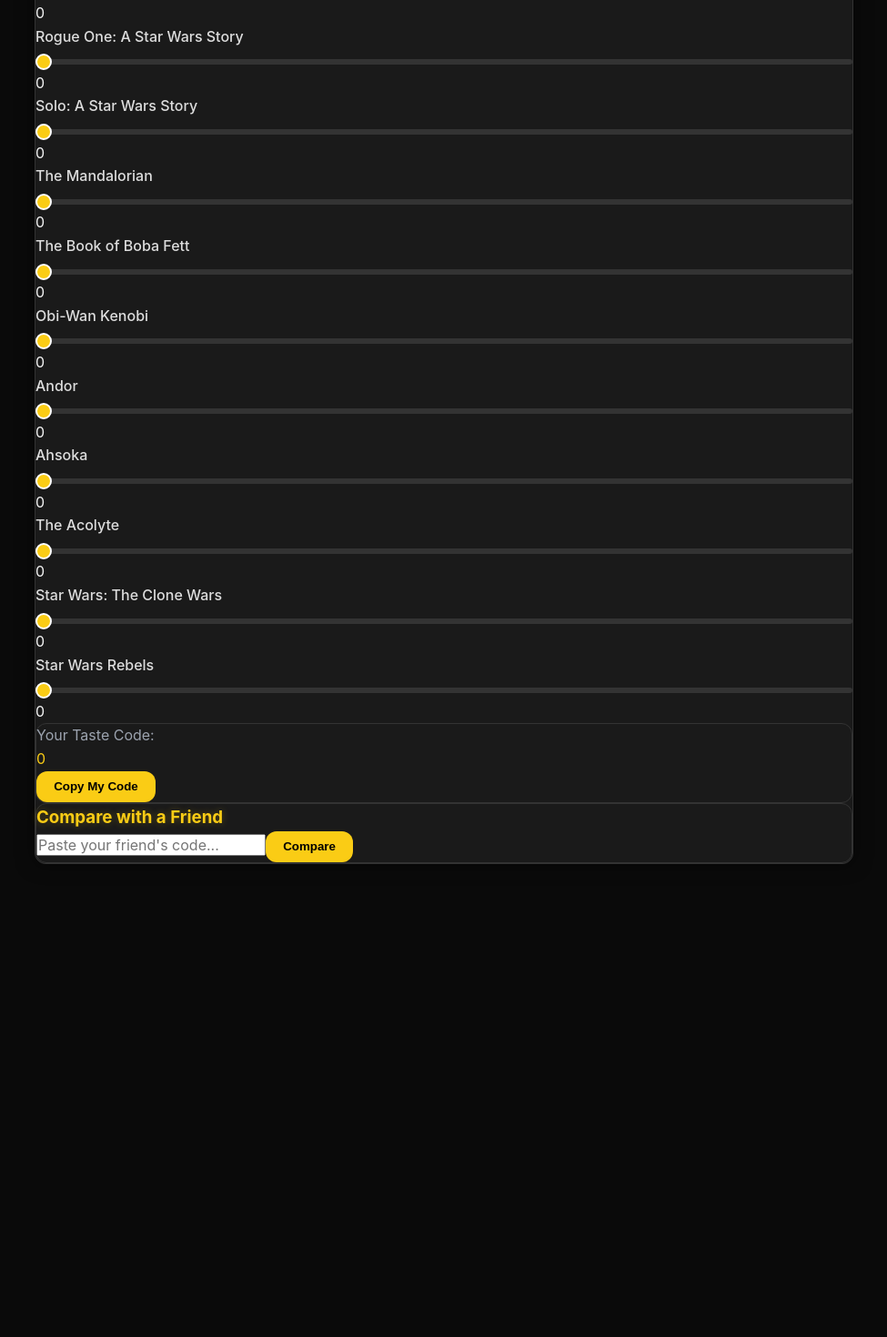
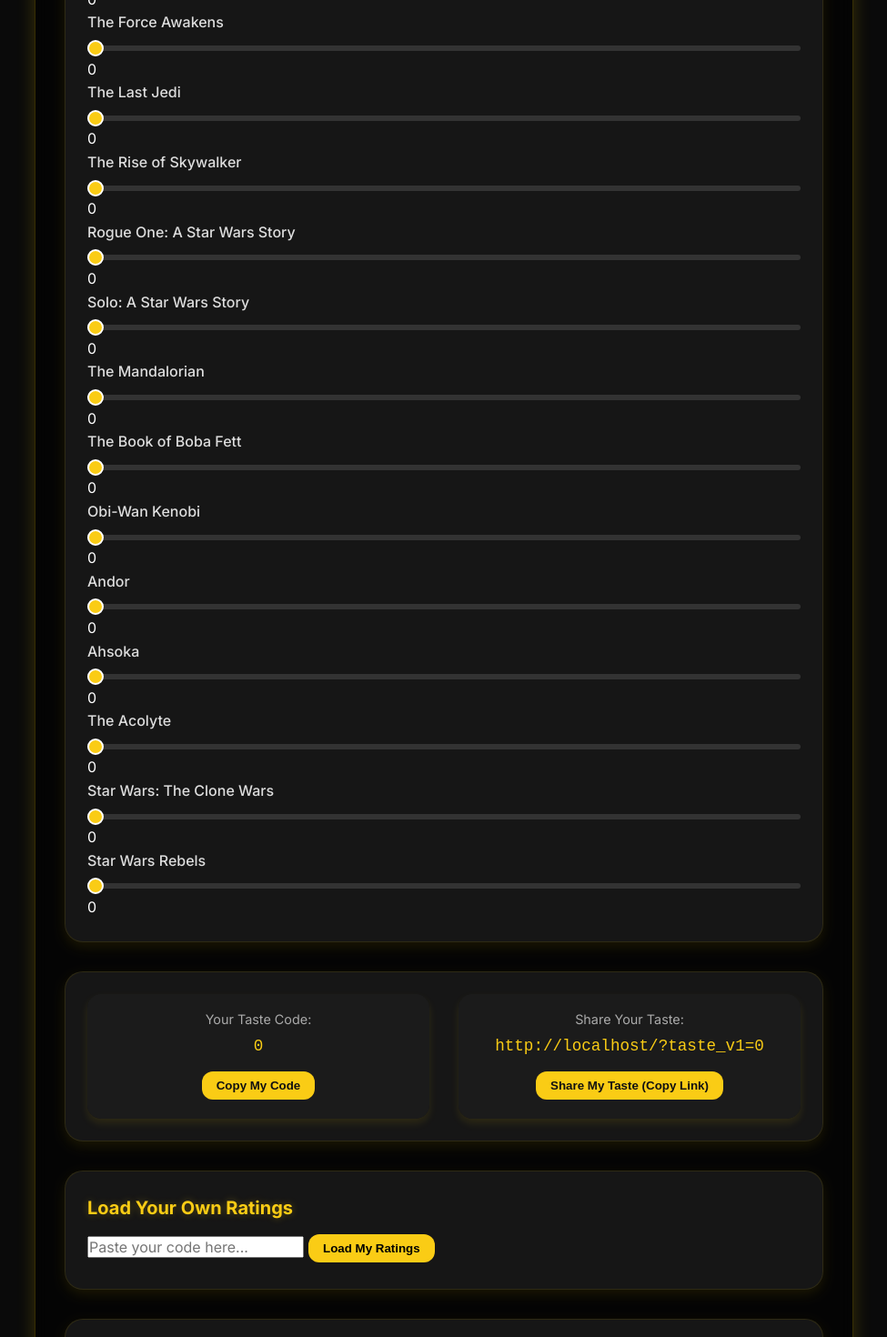
Before and after one commit to Powermind/taste-wars, a Vue app: page / in a window 1280 px wide. Shown: the part 880-2350 px from the top of the page at 91% size, without its empty margins (152-1127 px from the left). Before the commit the page ends 1862 px from the top, so only its background shows below. Built offline with nearby package versions, Linux system fonts and the light colour scheme.

Commit message:
Fixed some css and added share url

```diff
--- a/index.html
+++ b/index.html
@@ -5,6 +5,7 @@
     <link rel="icon" href="/favicon.ico">
     <meta name="viewport" content="width=device-width, initial-scale=1.0">
     <title>Vite App</title>
+    <link href="https://fonts.googleapis.com/css2?family=Orbitron:wght@500;700;900&family=Inter:wght@400;500;700&display=swap" rel="stylesheet">
   </head>
   <body>
     <div id="app"></div>
--- a/package.json
+++ b/package.json
@@ -1,5 +1,5 @@
 {
-  "name": "frontend",
+  "name": "tastewars",
   "version": "0.0.0",
   "private": true,
   "type": "module",
@@ -22,7 +22,7 @@
   "devDependencies": {
     "@vitejs/plugin-vue": "^6.0.1",
     "gh-pages": "^6.3.0",
-    "vite": "^7.1.11",
-    "vite-plugin-vue-devtools": "^8.0.3"
+    "vite": "^7.1.12",
+    "vue": "^3.3.4"
   }
 }
--- a/src/components/StarWarsMatcher.vue
+++ b/src/components/StarWarsMatcher.vue
@@ -1,14 +1,14 @@
 <template>
-  <div class="p-6 max-w-5xl mx-auto text-white bg-gray-900 rounded-2xl shadow-lg">
+  <div class="container">
     <h1 class="text-3xl font-bold text-yellow-400 mb-6 text-center">
       ⭐ Taste Wars
     </h1>
-    <h3>This is a fan-made project. Star Wars® is a trademark of Lucasfilm Ltd. This app is not affiliated with or endorsed by Lucasfilm or Disney.</h3>
-
+    <h3>This is a fan-made project. Star Wars® is a trademark of Lucasfilm Ltd. This app is NOT affiliated with or endorsed by Lucasfilm or Disney.</h3>
     <!-- Rating Form -->
-    <div class="mb-8">
-      <div class="flex items-center justify-between mb-2">
+    <div class="section-box">
+      <div class="flex items-center justify-between mb-2 instructions-wrapper">
         <h2 class="text-xl font-semibold">Rate Each Movie/Series</h2>
+        <p>If you have not seen a movie or series, just leave it at 0 and it will be excluded from your taste code.</p>
         <button
           @click="randomizeRatings"
           class="bg-yellow-500 hover:bg-yellow-400 text-black font-semibold px-3 py-1 rounded-xl text-sm"
@@ -47,20 +47,40 @@
     </div>
 
     <!-- Your Code -->
-    <div class="mt-8 bg-gray-800 p-4 rounded-xl text-center">
-      <p class="text-sm text-gray-400">Your Taste Code:</p>
-      <p class="font-mono text-xl text-yellow-400 break-all">{{ myCode }}</p>
+    <div class="section-box text-center flex-row-wrapper">
+      <div class="mycode-wrapper">
+        <p class="label">Your Taste Code:</p>
+        <p class="code">{{ myCode }}</p>
+        <button @click="copyCode" class="yellow-btn">Copy My Code</button>
+      </div>
 
+      <div class="share-wrapper">
+        <p class="label">Share Your Taste:</p>
+        <p class="code break-all">{{ shareLink }}</p>
+        <button @click="shareMyTaste" class="yellow-btn">Share My Taste (Copy Link)</button>
+      </div>
+    </div>
+
+
+    <!-- Load Your Own Code -->
+    <div class="section-box text-center">
+      <h3 class="text-lg font-semibold mb-2 text-yellow-400">Load Your Own Ratings</h3>
+      <input
+        v-model="myImportCode"
+        placeholder="Paste your code here..."
+        class="w-full px-3 py-2 rounded-xl text-black mb-3"
+      />
       <button
-        @click="copyCode"
-        class="mt-3 bg-yellow-500 hover:bg-yellow-400 text-black font-semibold px-4 py-2 rounded-xl"
+        @click="loadMyCode"
+        class="bg-yellow-500 hover:bg-yellow-400 text-black font-semibold px-4 py-2 rounded-xl"
       >
-        Copy My Code
+        Load My Ratings
       </button>
     </div>
 
+
     <!-- Compare Code Input -->
-    <div class="mt-8 bg-gray-800 p-4 rounded-xl text-center">
+    <div class="section-box text-center">
       <h3 class="text-lg font-semibold mb-2 text-yellow-400">Compare with a Friend</h3>
       <input
         v-model="friendCode"
@@ -76,7 +96,7 @@
     </div>
 
     <!-- Compatibility Result -->
-    <div v-if="matchResult" class="mt-8 text-center">
+    <div v-if="matchResult" class="section-box text-center">
       <h3 class="text-2xl font-bold text-green-400">
         Match: {{ (matchResult.similarity * 100).toFixed(1) }}%
       </h3>
@@ -85,7 +105,7 @@
       </p>
 
       <!-- ✅ Radar Chart -->
-      <div class="mt-6 bg-gray-800 p-4 rounded-xl">
+      <div class="section-box">
         <Radar v-if="chartReady" :data="chartData" :options="chartOptions" />
       </div>
     </div>
@@ -118,6 +138,7 @@
 const friendCode = ref("");
 const matchResult = ref(null);
 const chartReady = ref(false);
+const myImportCode = ref("");
 
 // live encoded code
 const myCode = computed(() => encodeRatings(ratings.value, STAR_WARS_TITLES));
@@ -155,6 +176,25 @@
     console.error("Failed to copy:", err);
   }
 }
+
+const shareLink = computed(() => {
+  const baseUrl = window.location.origin + window.location.pathname;
+  return `${baseUrl}?taste_v1=${encodeURIComponent(myCode.value)}`;
+});
+
+async function shareMyTaste() {
+  const baseUrl = window.location.origin + window.location.pathname;
+  const shareUrl = `${baseUrl}?taste_v1=${encodeURIComponent(myCode.value)}`;
+
+  try {
+    await navigator.clipboard.writeText(shareUrl);
+    alert("Your shareable link has been copied to the clipboard!");
+  } catch (err) {
+    console.error("Failed to copy link:", err);
+    alert("Couldn't copy the link. You can copy it manually:\n" + shareUrl);
+  }
+}
+
 
 function compareCodes() {
   if (!friendCode.value.trim()) return alert("Please paste a friend's code.");
@@ -220,8 +260,25 @@
   ratings.value = newRatings;
 
   // ✅ myCode updates automatically since it's computed
-  alert("Random ratings generated!");
+  // alert("Random ratings generated!");
 }
+
+function loadMyCode() {
+  if (!myImportCode.value.trim()) {
+    alert("Please paste a valid code.");
+    return;
+  }
+
+  try {
+    const decoded = decodeRatings(myImportCode.value.trim(), STAR_WARS_TITLES);
+    ratings.value = { ...decoded };
+    alert("Your ratings have been loaded!");
+  } catch (err) {
+    console.error(err);
+    alert("Invalid code. Please check and try again.");
+  }
+}
+
 
 function resetRatings() {
   ratings.value = Object.fromEntries(STAR_WARS_TITLES.map(t => [t, 0]));
@@ -236,10 +293,268 @@
   }
 });
 </script>
+<style scoped>
+/* === GLOBAL BACKGROUND === */
+body {
+  background: radial-gradient(circle at top, #0a0a0f 0%, #000 80%);
+  background-attachment: fixed;
+  color: #fdfdfd;
+  font-family: 'Inter', system-ui, -apple-system, sans-serif;
+  margin: 0;
+}
 
-<style scoped>
+/* === MAIN CONTAINER === */
+.container {
+  padding: 2rem;
+  max-width: 1000px;
+  margin: 2rem auto;
+  background-color: rgba(0, 0, 0, 0.6);
+  backdrop-filter: blur(8px);
+  color: #fff;
+  border-radius: 20px;
+  box-shadow: 0 10px 20px rgba(255, 215, 0, 0.2);
+  border: 1px solid rgba(255, 215, 0, 0.2);
+  display: flex;
+  flex-direction: column;
+  gap: 2rem;
+}
+
+/* === HEADINGS === */
+h1 {
+  font-family: 'Orbitron', sans-serif;
+  text-transform: uppercase;
+  letter-spacing: 0.05em;
+  font-size: 2rem;
+  font-weight: 800;
+  text-align: center;
+  color: #ffd700;
+  text-shadow: 0 0 10px rgba(255, 215, 0, 0.5);
+  margin: 0 0 1rem 0;
+}
+
+h2, h3 {
+  font-size: 1.25rem;
+  font-weight: 600;
+  color: #facc15;
+  margin: 0 0 0.5rem 0;
+}
+
+/* === SECTION BOXES === */
+.section-box {
+  background-color: rgba(30, 30, 30, 0.7);
+  padding: 1.5rem;
+  border-radius: 20px;
+  box-shadow: 0 5px 15px rgba(255, 215, 0, 0.1);
+  border: 1px solid rgba(255, 215, 0, 0.1);
+  transition: all 0.2s ease-in-out;
+}
+
+.section-box:hover {
+  border-color: rgba(255, 215, 0, 0.3);
+  box-shadow: 0 10px 20px rgba(255, 215, 0, 0.2);
+}
+
+/* === RATING ITEMS === */
+.rating-item {
+  display: flex;
+  flex-direction: column;
+  gap: 0.5rem;
+  border-bottom: 1px solid #444;
+  padding-bottom: 0.5rem;
+}
+
+@media (min-width: 640px) {
+  .rating-item {
+    flex-direction: row;
+    align-items: center;
+    justify-content: space-between;
+  }
+}
+
+.rating-item label {
+  font-weight: 600;
+  margin-bottom: 0.3rem;
+}
+
+.slider-container {
+  display: flex;
+  align-items: center;
+  gap: 0.5rem;
+}
+
 input[type="range"] {
+  flex-grow: 1;
+  cursor: pointer;
+  accent-color: #facc15; /* yellow */
+}
+
+.slider-container span {
+  width: 2rem;
+  text-align: right;
+  color: #fbbf24;
+}
+
+/* === TEXT INPUTS === */
+input[type="text"],
+textarea {
   width: 100%;
+  padding: 0.5rem;
+  border-radius: 12px;
+  border: none;
+  outline: none;
+  color: #000;
+}
+
+/* === BUTTONS === */
+button {
+  padding: 0.5rem 1rem;
+  border-radius: 12px;
+  font-weight: 600;
   cursor: pointer;
+  transition: all 0.2s ease;
+  border: none;
 }
+
+button:hover {
+  opacity: 0.9;
+}
+
+button.yellow {
+  background-color: #facc15;
+  color: #111;
+}
+
+button.dark {
+  background-color: #444;
+  color: #facc15;
+  border: 1px solid rgba(255, 215, 0, 0.3);
+}
+
+button.glow {
+  background: linear-gradient(90deg, #ffe66d, #ffcc00);
+  color: #111;
+  font-weight: bold;
+  text-transform: uppercase;
+  letter-spacing: 0.05em;
+  box-shadow: 0 0 15px rgba(255, 230, 109, 0.4);
+}
+
+button.glow:hover {
+  box-shadow: 0 0 25px rgba(255, 230, 109, 0.8);
+  transform: translateY(-1px);
+}
+
+/* === MATCH RESULT === */
+.match-result {
+  text-align: center;
+  margin-top: 1rem;
+  display: flex;
+  flex-direction: column;
+  gap: 0.5rem;
+}
+
+.match-percent {
+  font-family: 'Orbitron', sans-serif;
+  font-size: 2rem;
+  font-weight: 800;
+  color: #22c55e;
+  text-shadow: 0 0 15px rgba(255, 255, 100, 0.5);
+}
+
+.confidence {
+  color: #aaa;
+  font-size: 0.9rem;
+}
+
+/* === RADAR CHART CONTAINER === */
+.chart-container {
+  margin-top: 1rem;
+}
+
+/* === ANIMATED STAR BACKGROUND === */
+@keyframes stars {
+  from { background-position: 0 0; }
+  to { background-position: 10000px 10000px; }
+}
+
+body::before {
+  content: "";
+  position: fixed;
+  top: 0; left: 0;
+  width: 200%;
+  height: 200%;
+  background: transparent url('https://www.transparenttextures.com/patterns/stardust.png') repeat;
+  opacity: 0.2;
+  animation: stars 200s linear infinite;
+  z-index: -1;
+}
+
+.instructions-wrapper {
+  text-align: center;
+}
+
+button {
+  margin: 5px;
+}
+
+/* Flex container for side-by-side wrappers */
+.flex-row-wrapper {
+  display: flex;
+  flex-direction: row;
+  justify-content: space-between;
+  gap: 2rem; /* space between the two boxes */
+  flex-wrap: wrap; /* wrap on smaller screens */
+}
+
+/* Inner wrapper styling */
+.mycode-wrapper,
+.share-wrapper {
+  flex: 1 1 45%; /* grow/shrink and default 45% width */
+  background-color: rgba(30, 30, 30, 0.7);
+  padding: 1rem;
+  border-radius: 15px;
+  text-align: center;
+  box-shadow: 0 5px 10px rgba(255, 215, 0, 0.1);
+}
+
+/* Labels and code styling */
+.label {
+  font-size: 0.9rem;
+  color: #aaa;
+  margin-bottom: 0.3rem;
+}
+
+.code {
+  font-family: monospace;
+  font-size: 1.1rem;
+  color: #facc15;
+  word-break: break-all;
+  margin-bottom: 0.5rem;
+}
+
+/* Buttons */
+.yellow-btn {
+  background-color: #facc15;
+  color: #111;
+  padding: 0.5rem 1rem;
+  border-radius: 12px;
+  font-weight: 600;
+  cursor: pointer;
+  border: none;
+  transition: all 0.2s;
+}
+
+.yellow-btn:hover {
+  background-color: #ffea00;
+}
+
+/* Responsive adjustments */
+@media (max-width: 600px) {
+  .mycode-wrapper,
+  .share-wrapper {
+    flex: 1 1 100%; /* stack vertically on small screens */
+  }
+}
+
+
 </style>
```
Also changed, not shown: 1 other file (tests, documents, lock files or other folders).
